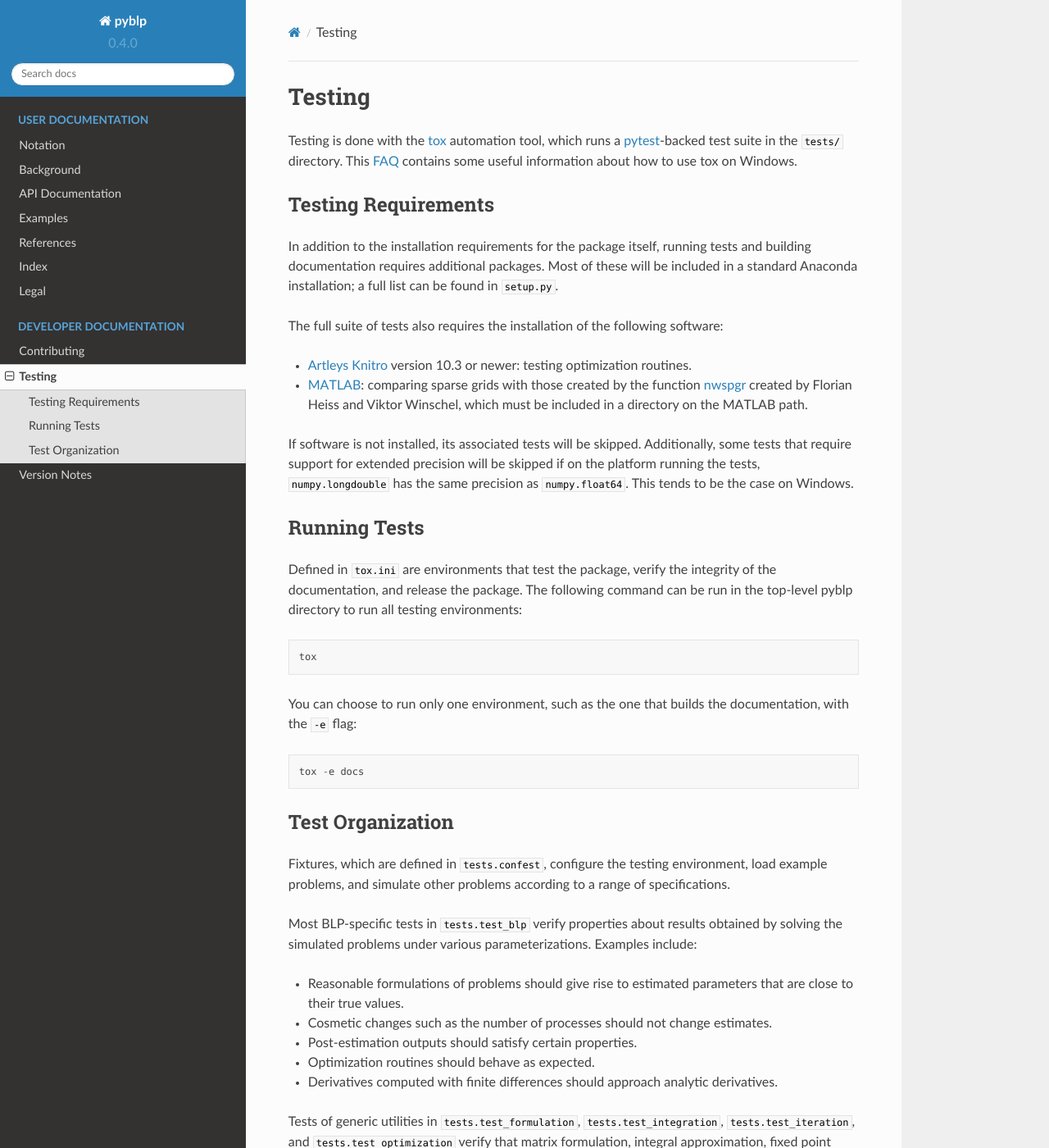
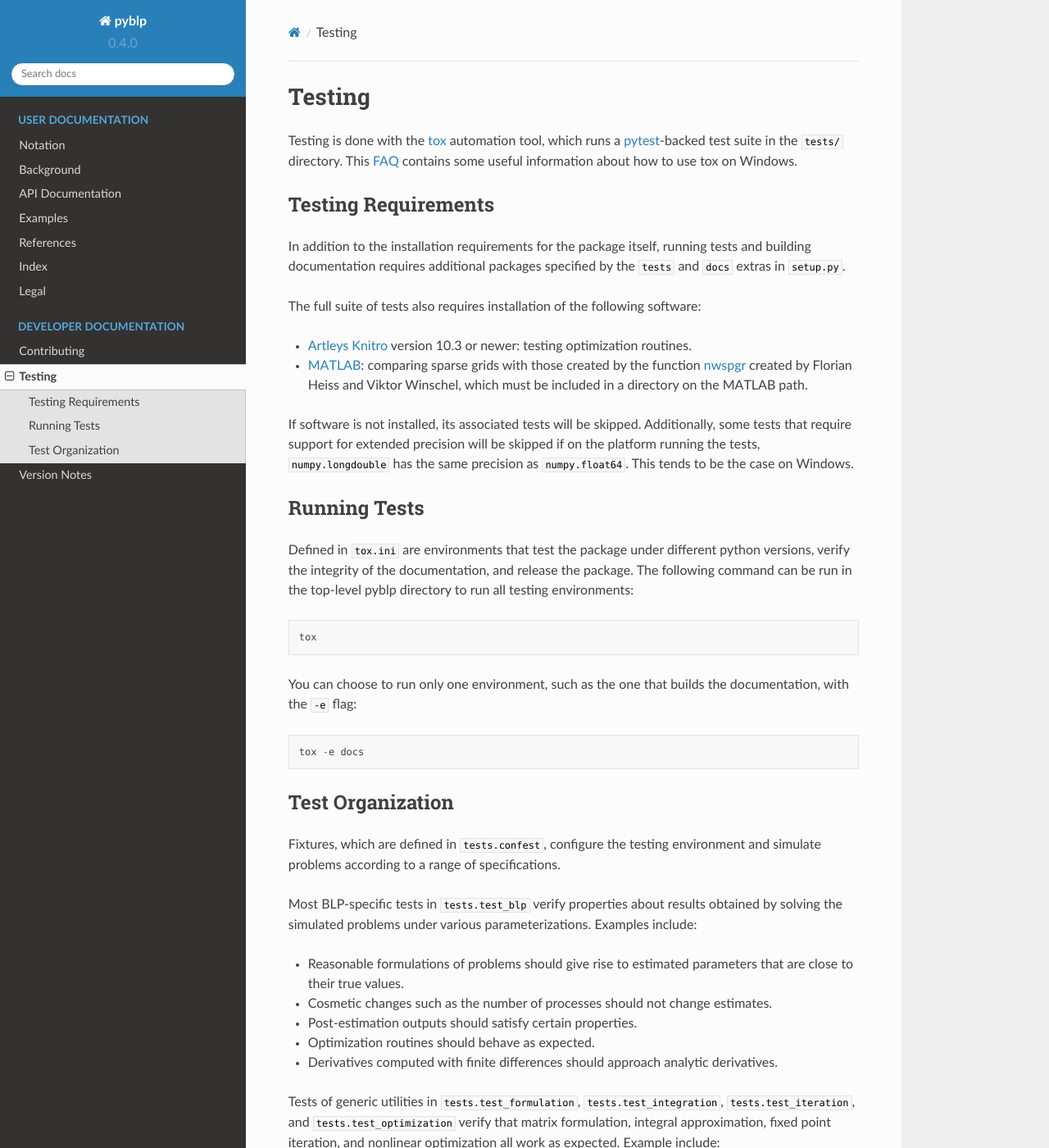
Before and after one commit to jeffgortmaker/pyblp, a Sphinx documentation site: the page built from docs/testing.rst, in a window 1280 px wide and 1400 px high. Shown: the whole window at 82% size. Built offline with Sphinx 7.4.7 and the Read the Docs theme 2.0.0, drawn with Linux system fonts in a browser that asks for light colours.

Commit message:
BLD/DOC/TEST: add Python 3.7 support
- Add new Python 3.7 testing environments.
- Replace pymatbridge dependency with subprocess calls.

```diff
--- a/README.rst
+++ b/README.rst
@@ -30,7 +30,7 @@
 Installation
 ------------
 
-The pyblp package has been tested on `Python 3.6 <https://www.python.org/downloads/>`_. The `SciPy instructions <https://scipy.org/install.html>`_ for installing related packages is a good guide for how to install a scientific Python environment. A good choice is the `Anaconda Distribution <https://www.anaconda.com/download/>`_, since, along with many other packages that are useful for scientific computing, it comes packaged with pyblp's only required dependencies: `NumPy <https://www.numpy.org/>`_, `SciPy <https://www.scipy.org/>`_, `SymPy <https://www.sympy.org/en/index.html>`_, and `Patsy <https://patsy.readthedocs.io/en/latest/>`_.
+The pyblp package has been tested on `Python <https://www.python.org/downloads/>`_ versions 3.6 and 3.7. The `SciPy instructions <https://scipy.org/install.html>`_ for installing related packages is a good guide for how to install a scientific Python environment. A good choice is the `Anaconda Distribution <https://www.anaconda.com/download/>`_, since, along with many other packages that are useful for scientific computing, it comes packaged with pyblp's only required dependencies: `NumPy <https://www.numpy.org/>`_, `SciPy <https://www.scipy.org/>`_, `SymPy <https://www.sympy.org/en/index.html>`_, and `Patsy <https://patsy.readthedocs.io/en/latest/>`_.
 
 You can install the current release of pyblp with `pip <https://pip.pypa.io/en/latest/>`_::
 
--- a/docs/testing.rst
+++ b/docs/testing.rst
@@ -7,9 +7,9 @@
 Testing Requirements
 --------------------
 
-In addition to the installation requirements for the package itself, running tests and building documentation requires additional packages. Most of these will be included in a standard Anaconda installation; a full list can be found in ``setup.py``.
+In addition to the installation requirements for the package itself, running tests and building documentation requires additional packages specified by the ``tests`` and ``docs`` extras in ``setup.py``.
 
-The full suite of tests also requires the installation of the following software:
+The full suite of tests also requires installation of the following software:
 
 - `Artleys Knitro <https://www.artelys.com/en/optimization-tools/knitro>`_ version 10.3 or newer: testing optimization routines.
 - `MATLAB <https://www.mathworks.com/products/matlab.html>`_: comparing sparse grids with those created by the function `nwspgr <http://www.sparse-grids.de/>`_ created by Florian Heiss and Viktor Winschel, which must be included in a directory on the MATLAB path.
@@ -20,7 +20,7 @@
 Running Tests
 -------------
 
-Defined in ``tox.ini`` are environments that test the package, verify the integrity of the documentation, and release the package. The following command can be run in the top-level pyblp directory to run all testing environments::
+Defined in ``tox.ini`` are environments that test the package under different python versions, verify the integrity of the documentation, and release the package. The following command can be run in the top-level pyblp directory to run all testing environments::
 
     tox
 
@@ -32,7 +32,7 @@
 Test Organization
 -----------------
 
-Fixtures, which are defined in ``tests.confest``, configure the testing environment, load example problems, and simulate other problems according to a range of specifications.
+Fixtures, which are defined in ``tests.confest``, configure the testing environment and simulate problems according to a range of specifications.
 
 Most BLP-specific tests in ``tests.test_blp`` verify properties about results obtained by solving the simulated problems under various parameterizations. Examples include:
 
--- a/setup.py
+++ b/setup.py
@@ -15,7 +15,7 @@
     python_requires='>=3.6',
     install_requires=read('requirements.txt').splitlines(),
     extras_require={
-        'tests': ['pytest', 'pytest-xdist', 'pymatbridge', 'zmq'],
+        'tests': ['pytest', 'pytest-xdist'],
         'docs': ['sphinx', 'pandas', 'ipython', 'matplotlib', 'sphinx_rtd_theme'],
     },
     include_package_data=True,
@@ -33,6 +33,7 @@
         "Programming Language :: Python",
         "Programming Language :: Python :: 3",
         "Programming Language :: Python :: 3.6",
+        "Programming Language :: Python :: 3.7",
         "Topic :: Scientific/Engineering"
     ],
     url="https://github.com/jeffgortmaker/pyblp",
```
Also changed, not shown: 3 other files.
